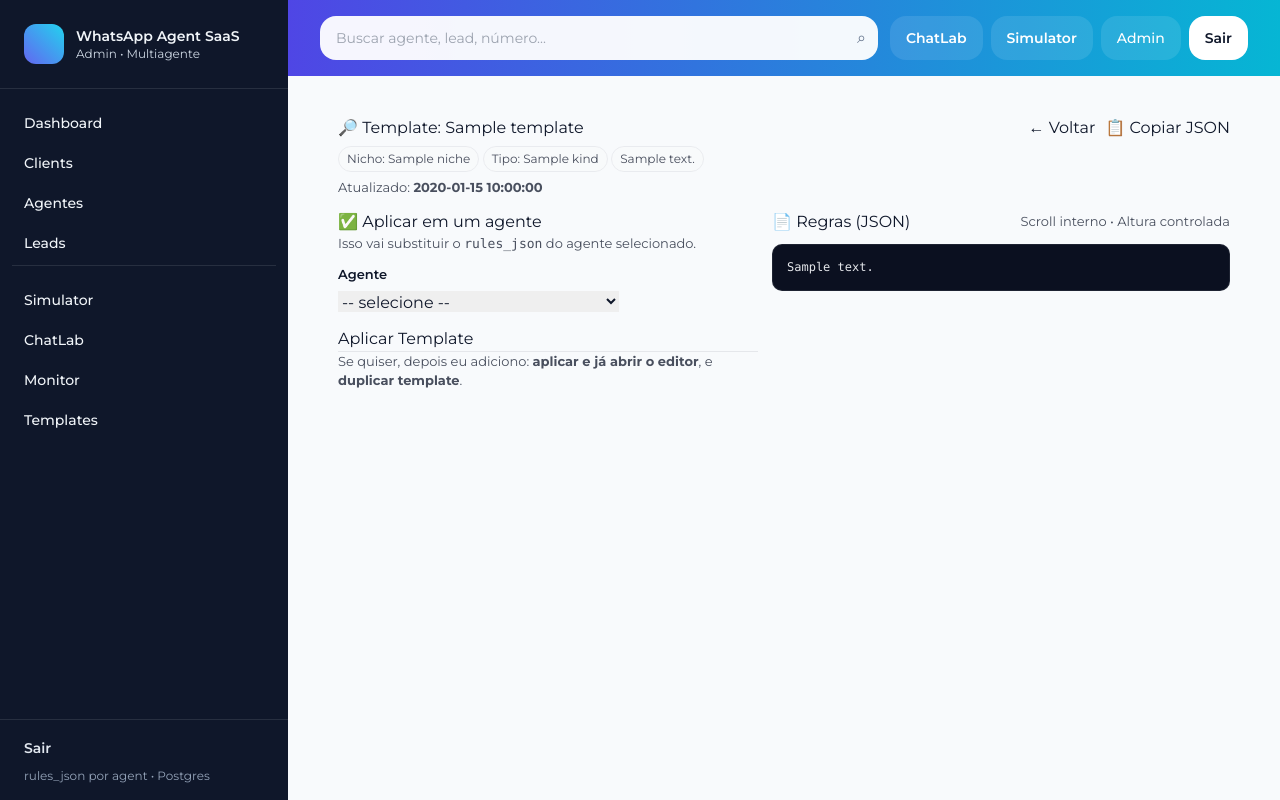
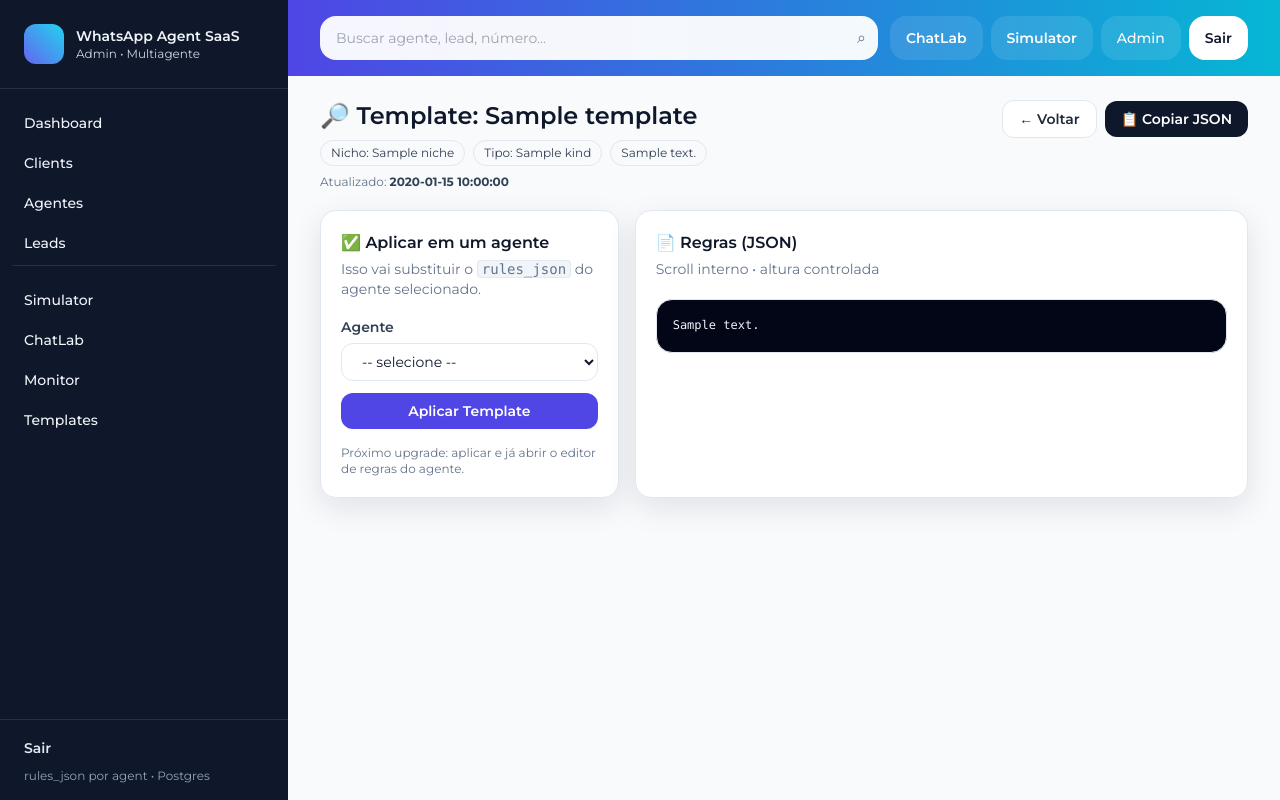
Before and after one commit to MarcilioLeiteSilva/whatsapp-agent, a FastAPI app: template app/templates/template_view.html in a window 1280 px wide. Run offline with FastAPI, Linux system fonts and the light colour scheme; the template is opened without the code that fills it: most values are stand-ins (such as "Sample title", 1, 10 or a date in 2020); some libraries are stand-ins or nearby versions.

Commit message:
Update template_view.html

```diff
--- a/app/templates/template_view.html
+++ b/app/templates/template_view.html
@@ -1,64 +1,71 @@
 {% extends "base.html" %}
+{% block title %}Template{% endblock %}
+
 {% block content %}
+<div class="max-w-6xl mx-auto">
 
-<style>
-  .page-wrap { max-width: 1100px; margin: 0 auto; padding: 16px 18px; }
-  .page-head { display:flex; align-items:flex-start; justify-content:space-between; gap:12px; flex-wrap:wrap; }
-  .muted { opacity:.75; font-size: 13px; }
-  .badge { display:inline-block; padding:3px 8px; border-radius: 999px; font-size: 12px; border:1px solid #e5e7eb; background:#f9fafb; }
-  .grid { display:grid; grid-template-columns: 420px 1fr; gap: 14px; align-items:start; }
-  @media (max-width: 980px){ .grid { grid-template-columns: 1fr; } }
-  pre.code {
-    background:#0b1020;
-    color:#e5e7eb;
-    padding: 14px;
-    border-radius: 10px;
-    border:1px solid rgba(255,255,255,.08);
-    overflow:auto;
-    max-height: 540px;
-    white-space: pre;
-    font-family: ui-monospace, SFMono-Regular, Menlo, Monaco, Consolas, "Liberation Mono", "Courier New", monospace;
-    font-size: 12px;
-    line-height: 1.45;
-  }
-  .btn-row { display:flex; gap:10px; flex-wrap:wrap; }
-  .label { font-weight: 600; font-size: 13px; margin-bottom: 6px; }
-</style>
+  <!-- Header -->
+  <div class="flex flex-col md:flex-row md:items-start md:justify-between gap-4">
+    <div>
+      <h1 class="text-xl md:text-2xl font-semibold text-slate-900">🔎 Template: {{ template.name }}</h1>
 
-<div class="page-wrap">
-  <div class="page-head">
-    <div>
-      <h2 style="margin:0;">🔎 Template: {{ template.name }}</h2>
-      <div class="muted" style="margin-top:6px;">
-        {% if template.niche %}<span class="badge">Nicho: {{ template.niche }}</span>{% endif %}
-        {% if template.kind %}<span class="badge">Tipo: {{ template.kind }}</span>{% endif %}
-        {% if template.description %}<span class="badge">{{ template.description }}</span>{% endif %}
+      <div class="mt-2 flex flex-wrap gap-2">
+        {% if template.niche %}
+          <span class="inline-flex items-center rounded-full border border-slate-200 bg-slate-50 px-2.5 py-1 text-xs text-slate-700">
+            Nicho: {{ template.niche }}
+          </span>
+        {% endif %}
+        {% if template.kind %}
+          <span class="inline-flex items-center rounded-full border border-slate-200 bg-slate-50 px-2.5 py-1 text-xs text-slate-700">
+            Tipo: {{ template.kind }}
+          </span>
+        {% endif %}
+        {% if template.description %}
+          <span class="inline-flex items-center rounded-full border border-slate-200 bg-slate-50 px-2.5 py-1 text-xs text-slate-700">
+            {{ template.description }}
+          </span>
+        {% endif %}
       </div>
-      <div class="muted" style="margin-top:6px;">Atualizado: <b>{{ template.updated_at }}</b></div>
+
+      <p class="text-xs text-slate-500 mt-2">Atualizado: <b class="text-slate-700">{{ template.updated_at }}</b></p>
     </div>
 
-    <div class="btn-row">
-      <a href="{{ back_url }}" class="btn btn-secondary">← Voltar</a>
-      <button class="btn btn-outline-primary" type="button" onclick="copyJson()">📋 Copiar JSON</button>
+    <div class="flex items-center gap-2">
+      <a
+        href="{{ back_url }}"
+        class="rounded-xl px-4 py-2 text-sm font-semibold bg-white border border-slate-200 text-slate-800 hover:bg-slate-50"
+      >
+        ← Voltar
+      </a>
+      <button
+        type="button"
+        onclick="copyJson()"
+        class="rounded-xl px-4 py-2 text-sm font-semibold bg-slate-900 text-white hover:bg-slate-800"
+      >
+        📋 Copiar JSON
+      </button>
     </div>
   </div>
 
-  {% if flash %}
-    <div class="alert alert-{{ flash.kind }}" style="margin-top:12px;">
-      {{ flash.message }}
-    </div>
-  {% endif %}
+  <div class="mt-5 grid grid-cols-1 lg:grid-cols-3 gap-4">
 
-  <div class="grid" style="margin-top:12px;">
-    <div class="card">
-      <div class="card-body">
-        <h4 style="margin-top:0;">✅ Aplicar em um agente</h4>
-        <div class="muted">Isso vai substituir o <code>rules_json</code> do agente selecionado.</div>
+    <!-- Apply -->
+    <div class="lg:col-span-1 rounded-2xl border border-slate-200 bg-white shadow-soft">
+      <div class="p-5">
+        <h2 class="text-base font-semibold text-slate-900">✅ Aplicar em um agente</h2>
+        <p class="text-sm text-slate-500 mt-1">
+          Isso vai substituir o <code class="px-1 rounded bg-slate-100 border border-slate-200">rules_json</code>
+          do agente selecionado.
+        </p>
 
-        <form method="post" action="{{ apply_action }}" style="margin-top:12px;">
-          <div class="form-group">
-            <div class="label">Agente</div>
-            <select name="agent_id" class="form-control" required>
+        <form method="post" action="{{ apply_action }}" class="mt-4 space-y-3">
+          <div>
+            <label class="text-sm font-semibold text-slate-700">Agente</label>
+            <select
+              name="agent_id"
+              required
+              class="mt-1 w-full rounded-xl border border-slate-200 bg-white px-4 py-2 text-sm outline-none focus:ring-2 focus:ring-indigo-200"
+            >
               <option value="">-- selecione --</option>
               {% for a in agents %}
                 <option value="{{ a.id }}">{{ a.name }} ({{ a.instance }})</option>
@@ -66,30 +73,39 @@
             </select>
           </div>
 
-          <div style="margin-top:12px;">
-            <button type="submit" class="btn btn-primary">Aplicar Template</button>
-          </div>
+          <button
+            type="submit"
+            class="w-full rounded-xl px-4 py-2 text-sm font-semibold bg-indigo-600 text-white hover:bg-indigo-500"
+          >
+            Aplicar Template
+          </button>
         </form>
 
-        <hr>
-
-        <div class="muted">
-          Se quiser, depois eu adiciono: <b>aplicar e já abrir o editor</b>, e <b>duplicar template</b>.
+        <div class="mt-4 text-xs text-slate-500">
+          Próximo upgrade: aplicar e já abrir o editor de regras do agente.
         </div>
       </div>
     </div>
 
-    <div class="card">
-      <div class="card-body">
-        <div style="display:flex; justify-content:space-between; align-items:center; gap:12px; flex-wrap:wrap;">
-          <h4 style="margin:0;">📄 Regras (JSON)</h4>
-          <div class="muted">Scroll interno • Altura controlada</div>
+    <!-- JSON -->
+    <div class="lg:col-span-2 rounded-2xl border border-slate-200 bg-white shadow-soft overflow-hidden">
+      <div class="p-5 flex items-center justify-between gap-3">
+        <div>
+          <h2 class="text-base font-semibold text-slate-900">📄 Regras (JSON)</h2>
+          <p class="text-sm text-slate-500 mt-1">Scroll interno • altura controlada</p>
         </div>
+      </div>
 
-        <pre id="rulesPre" class="code" style="margin-top:10px;">{{ rules_text }}</pre>
+      <div class="px-5 pb-5">
+        <pre
+          id="rulesPre"
+          class="max-h-[560px] overflow-auto rounded-2xl border border-slate-200 bg-slate-950 text-slate-100 p-4 text-xs leading-relaxed font-mono"
+        >{{ rules_text }}</pre>
       </div>
     </div>
+
   </div>
+
 </div>
 
 <script>
@@ -103,5 +119,4 @@
     });
   }
 </script>
-
 {% endblock %}
```
